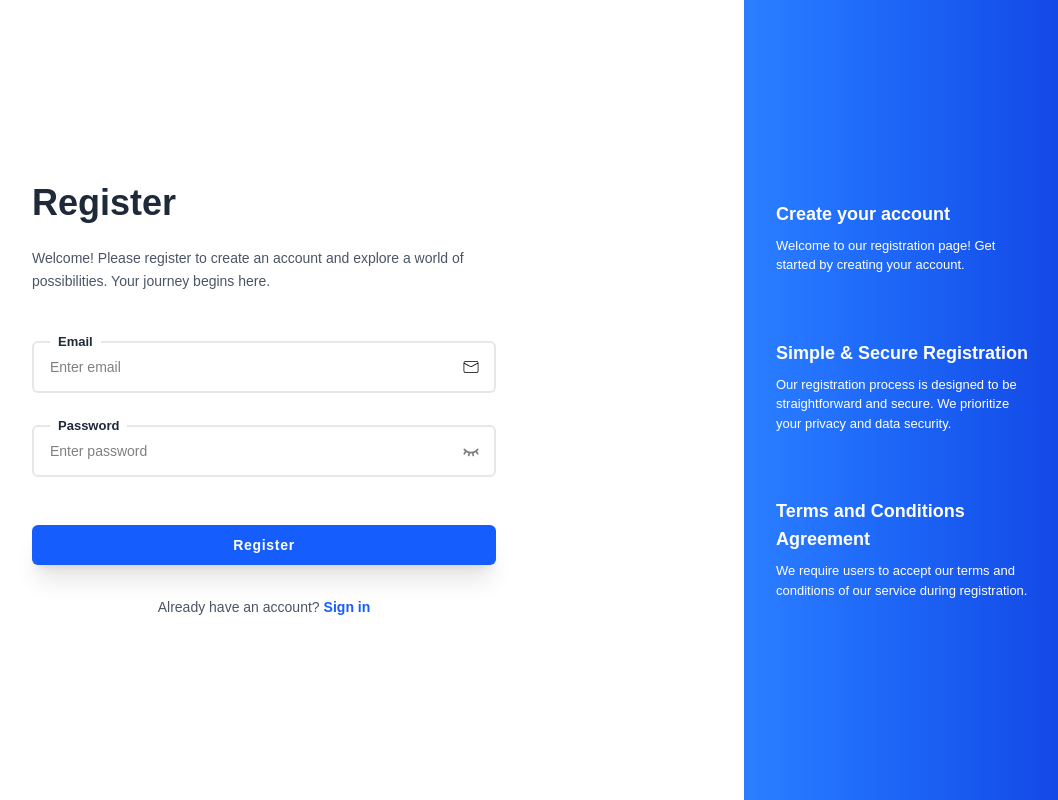
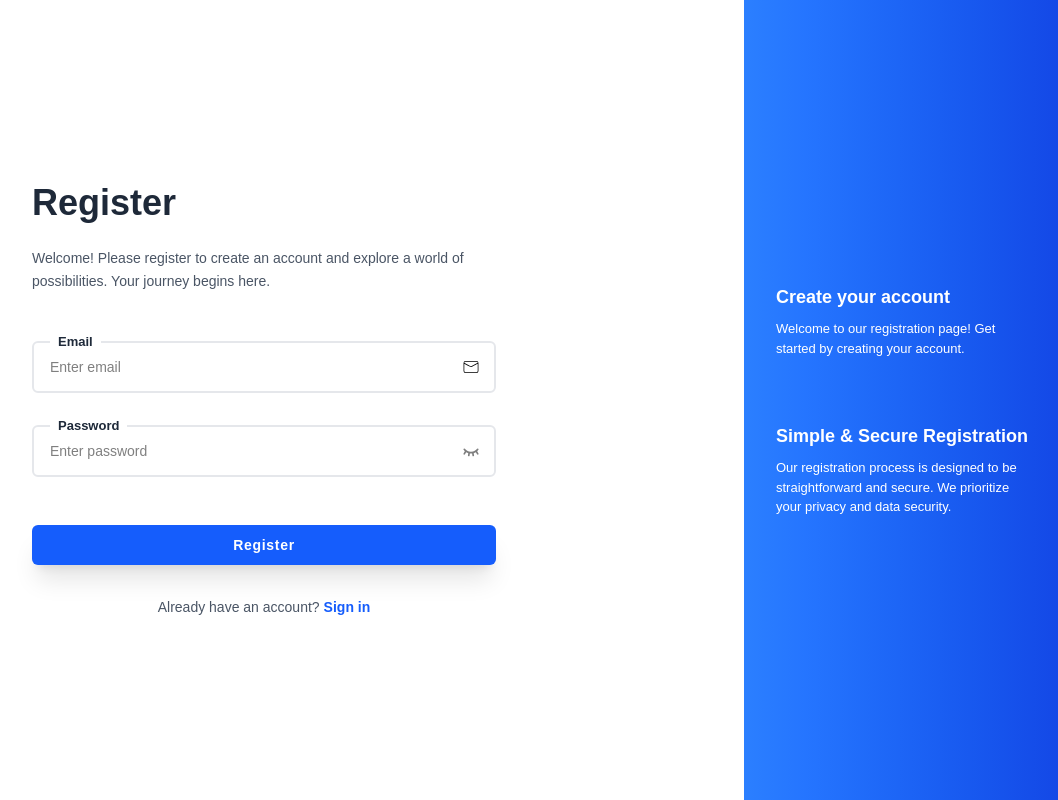
Before and after one commit to chrisbanya/firebase-auth-test, a React (Vite) app: page /register in a window 1280 px wide. Shown: the whole page, without its empty margins (216-1274 px from the left). Built offline with nearby package versions, Linux system fonts and the light colour scheme; no server answers.

Commit message:
added toastify and redirect to signIn

```diff
--- a/src/Pages/Register.jsx
+++ b/src/Pages/Register.jsx
@@ -7,27 +7,33 @@ import { auth } from "../firebase/config";
 import { createUserWithEmailAndPassword } from "firebase/auth";
 import LoadingSpinner from "../components/LoadingSpinner";
 import Button from "../components/Button";
+import { Slide, ToastContainer, toast } from "react-toastify";
+import "react-toastify/dist/ReactToastify.css";
+import { useNavigate } from "react-router-dom";
 
 export default function Register() {
   const [showPassword, setshowPassword] = useState(false);
   const [userCredentials, setUserCredentials] = useState({});
   const [error, setError] = useState("");
-    const [isLoading, setIsLoading] = useState(false);
+  const [isLoading, setIsLoading] = useState(false);
+  const navigate = useNavigate()
+  const notify = () =>
+    toast.success("Success! Your registration is complete. Welcome aboard!");
 
   function handleCredentials(e) {
+    setError("")
     setUserCredentials({ ...userCredentials, [e.target.name]: e.target.value });
-
   }
 
-  // implement redirect to log in page and react toast after successful reg
+
   function handleshowPassword(e) {
     e.stopPropagation();
     setshowPassword(!showPassword);
   }
   function handleRegister(e) {
     e.preventDefault();
-    setError("");
-    setIsLoading(true)
+    // setError("");
+    setIsLoading(true);
     createUserWithEmailAndPassword(
       auth,
       userCredentials.email,
@@ -36,19 +42,20 @@ export default function Register() {
       .then((userCredential) => {
         // Signed up
         const user = userCredential.user;
-        setIsLoading(false)
-
+        setIsLoading(false);
+        notify()
+        setTimeout(() => navigate("/signIn"), 3000 )
       })
       .catch((error) => {
         setError(error.message);
-        setIsLoading(false)
-
+        setIsLoading(false);
       });
   }
   return (
     <div>
       <div className="font-[sans-serif] bg-white">
-        {isLoading && <LoadingSpinner/>}
+        {isLoading && <LoadingSpinner /> }
+        <ToastContainer transition={Slide} draggablePercent={50}/>
         <div className="grid lg:grid-cols-4 md:grid-cols-3 items-center">
           <form
             onSubmit={handleRegister}
@@ -118,9 +125,7 @@ export default function Register() {
             )}
 
             <div className="mt-12">
-              <Button>
-                Register
-              </Button>
+              <Button>Register</Button>
             </div>
             {error && <p className="mt-2 text-red-600 text-center">{error}</p>}
 
@@ -154,15 +159,6 @@ export default function Register() {
                 secure. We prioritize your privacy and data security.
               </p>
             </div>
-            <div>
-              <h4 className="text-white text-lg font-semibold">
-                Terms and Conditions Agreement
-              </h4>
-              <p className="text-[13px] text-white mt-2">
-                We require users to accept our terms and conditions of our
-                service during registration.
-              </p>
-            </div>
           </div>
         </div>
       </div>
```
